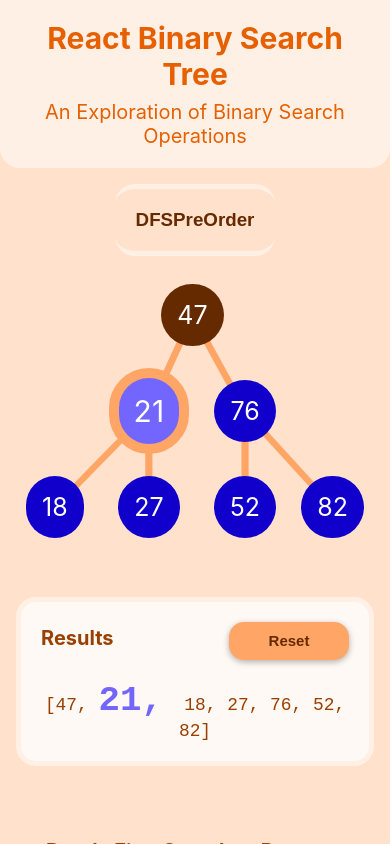
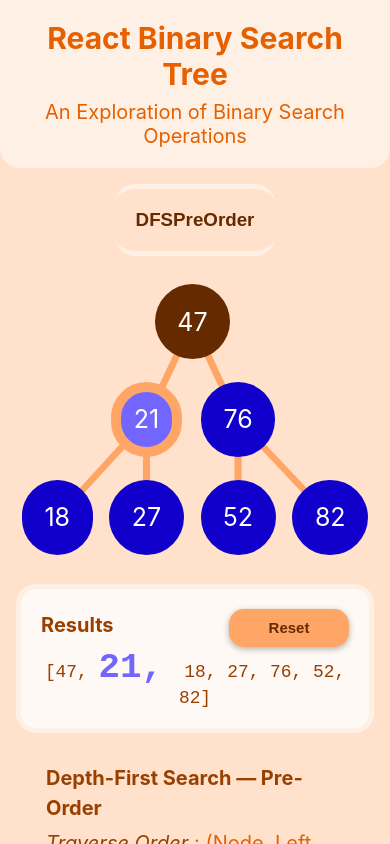
Before and after one commit to JasonToups/react-binary-search, a React (Vite) app: page / in a window 390 px wide. Both pictures are taken after a click on the button "Depth First Search - PreOrder". Shown: the top 844 px of the page. Built offline with nearby package versions, Linux system fonts and the light colour scheme.

Commit message:
fixes some styling

```diff
--- a/src/App.jsx
+++ b/src/App.jsx
@@ -424,7 +424,7 @@
             </div>
           ) : (
             /* Show current algorithm info instead */
-            <div className="card color-bg-low">
+            <div className="card color-bg-low fit-content">
               <button onClick={handleReset} className="none">
                 <h2 style={{ marginBottom: 0 }}>{searchType}</h2>
               </button>
@@ -480,12 +480,13 @@
           </section>
           {results.length > 0 ? (
             <>
-              <section className="results-container card color-bg-high">
+              <section className="card results-container color-bg-high">
                 <div className="results-header">
                   <h3>Results</h3>
                   <button onClick={handleReset}>Reset</button>
                 </div>
-                <code className="code-container">
+                <div className="code-container">
+                  <code>
                     [
                     {results.map((result, index) => (
                       <span key={index} data-value={result} className="result">
@@ -495,6 +496,7 @@
                     ))}
                     ]
                   </code>
+                </div>
               </section>
               {searchType && <Explanation algorithm={searchType} />}
             </>
--- a/src/index.css
+++ b/src/index.css
@@ -185,6 +185,8 @@
 
 code {
   font-size: 1.75em;
+  display: inline-block;
+  height: fit-content;
 }
 
 svg line {
@@ -217,18 +219,15 @@
   .button-container {
     grid-template-columns: repeat(1, 1fr);
   }
-  .results-container {
-    min-height: 3em;
-  }
 }
 
-.results-container {
+.card.results-container {
   display: flex;
   flex-direction: column;
   align-items: center;
-  justify-content: flex-end;
+  justify-content: flex-start;
   width: 100%;
-  min-height: 5em;
+  /* min-height: 5em; */
 }
 
 .results-header {
@@ -237,6 +236,24 @@
   align-items: center;
   width: 100%;
   margin-bottom: 1em;
+}
+
+@container content (max-width: 600px) {
+  .card.results-container {
+    min-height: 9rem;
+  }
+  .results-header {
+    margin-bottom: 0;
+  }
+}
+
+.code-container {
+  display: flex;
+  flex-direction: row;
+  justify-content: center;
+  align-items: flex-end;
+  width: 100%;
+  height: 100%;
 }
 
 .code-container .result.active {
@@ -280,6 +297,8 @@
   position: relative;
   width: 100%;
   margin: 1em 1em 2.5em 1em;
+  container-name: tree;
+  container-type: inline-size;
 }
 
 .tree-svg {
@@ -290,11 +309,6 @@
   height: 100%;
   pointer-events: none;
   z-index: 1;
-}
-
-.binary-tree-container {
-  container-name: tree;
-  container-type: inline-size;
 }
 
 .binary-tree {
@@ -335,21 +349,39 @@
   padding: 0.75em;
 }
 
+@media screen and (max-width: 600px) {
+  section {
+    margin-bottom: 0;
+  }
+
+  .binary-tree-container {
+    margin: 1em;
+  }
+}
+
 @container tree (max-width: 600px) {
   .binary-tree {
     display: grid;
     width: 100%;
     height: 100%;
-    min-height: fit-content;
+    min-height: 18rem;
     gap: 0.25em;
-    margin-bottom: 2.5em;
+    margin-bottom: 0;
   }
   .binary-tree div p {
-    padding: 0.25em;
-    /* font-size: 1.25em; */
+    background-color: var(--color-accent);
+    color: white;
+    border-radius: 999px;
+    width: fit-content;
+    padding: 0.5em;
+    font-size: 1.25em;
+    border: 10px solid transparent;
   }
+
   .binary-tree div p.active {
-    /* font-size: 1.5em; */
+    background-color: var(--color-accent-light);
+    border: 10px solid var(--color-border);
+    font-size: 1.25em;
     padding: 0.5em;
   }
 }
@@ -405,6 +437,12 @@
   padding: 1em;
 }
 
+@container content (max-width: 600px) {
+  .card {
+    width: 100%;
+  }
+}
+
 .card.color-border {
   border-color: var(--color-bg-mid);
 }
@@ -414,6 +452,10 @@
   border-color: var(--color-bg-mid);
   border-left: none;
   border-right: none;
+}
+
+.card.color-bg-low.fit-content {
+  width: fit-content;
 }
 
 .card.color-bg-high {
```
Lines whose indentation alone changed are shown as unchanged.
